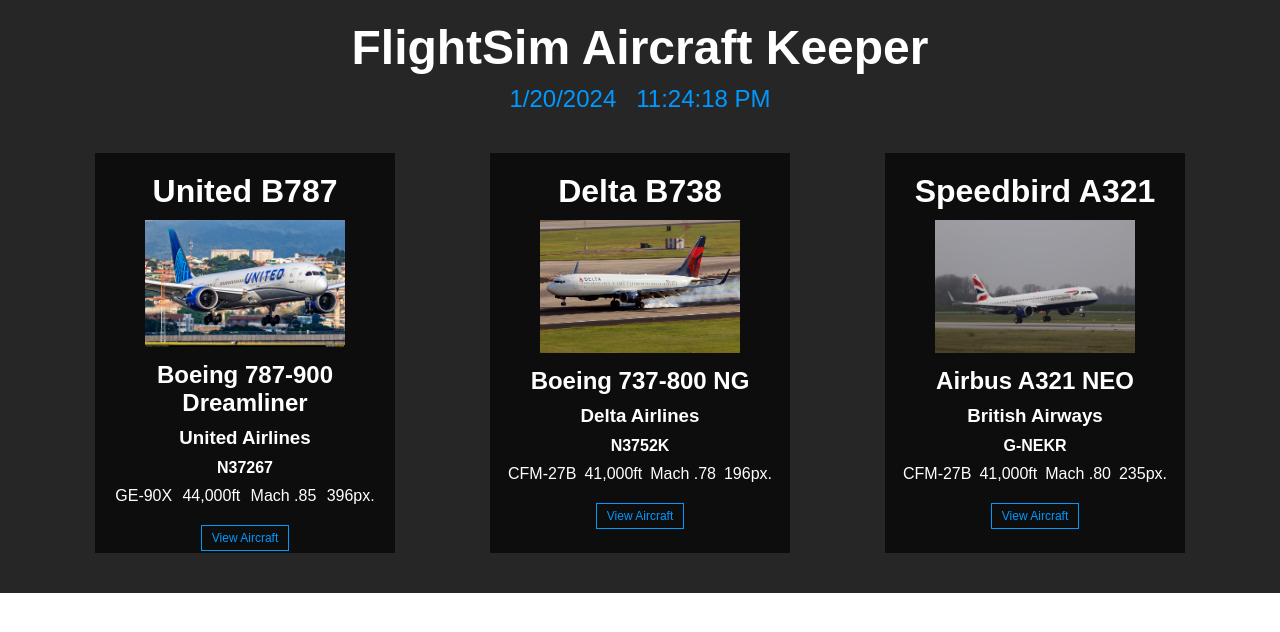
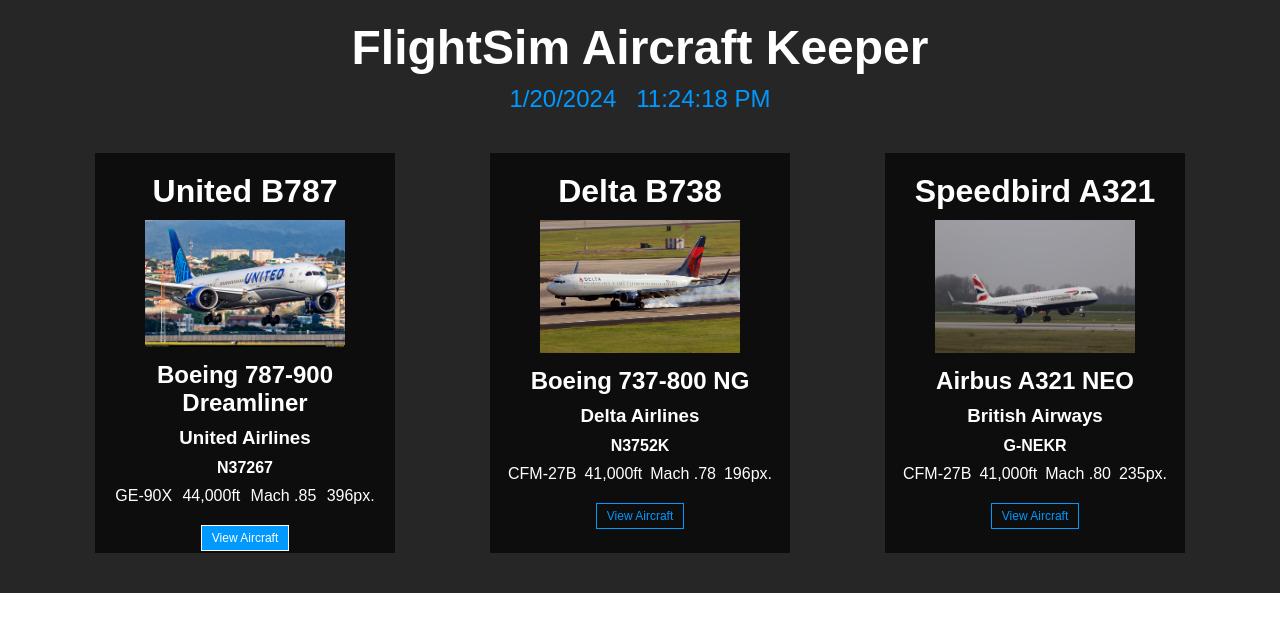
Before and after one commit to samimunir/Codebase, a React (Create React App) app in the folder Projects/FlightSim Aircraft Keeper/flightsim-aircraft-keeper/: page / in a window 1280 px wide. In both pictures the pointer is over the button 245 px from the left and 538 px from the top of the page. Shown: the top 632 px of the page. Built offline with nearby package versions, Linux system fonts and the light colour scheme; a web font is replaced by a local one.

Commit message:
updating AircraftCard styles

```diff
--- a/Projects/FlightSim Aircraft Keeper/flightsim-aircraft-keeper/src/components/aircraft-card/AircraftCard.css
+++ b/Projects/FlightSim Aircraft Keeper/flightsim-aircraft-keeper/src/components/aircraft-card/AircraftCard.css
@@ -87,4 +87,11 @@
     background-color: #0d0d0d;
     color: #0099ff;
     font-weight: 500;
+    transition: all 0.3s ease-in-out;
 }
+
+#aircraft-view-button:hover {
+    color: #fff;
+    border: 1px solid #fff;
+    background-color: #0099ff;
+}
```
Also changed, not shown: 2 other files (tests, documents, lock files or other folders).
